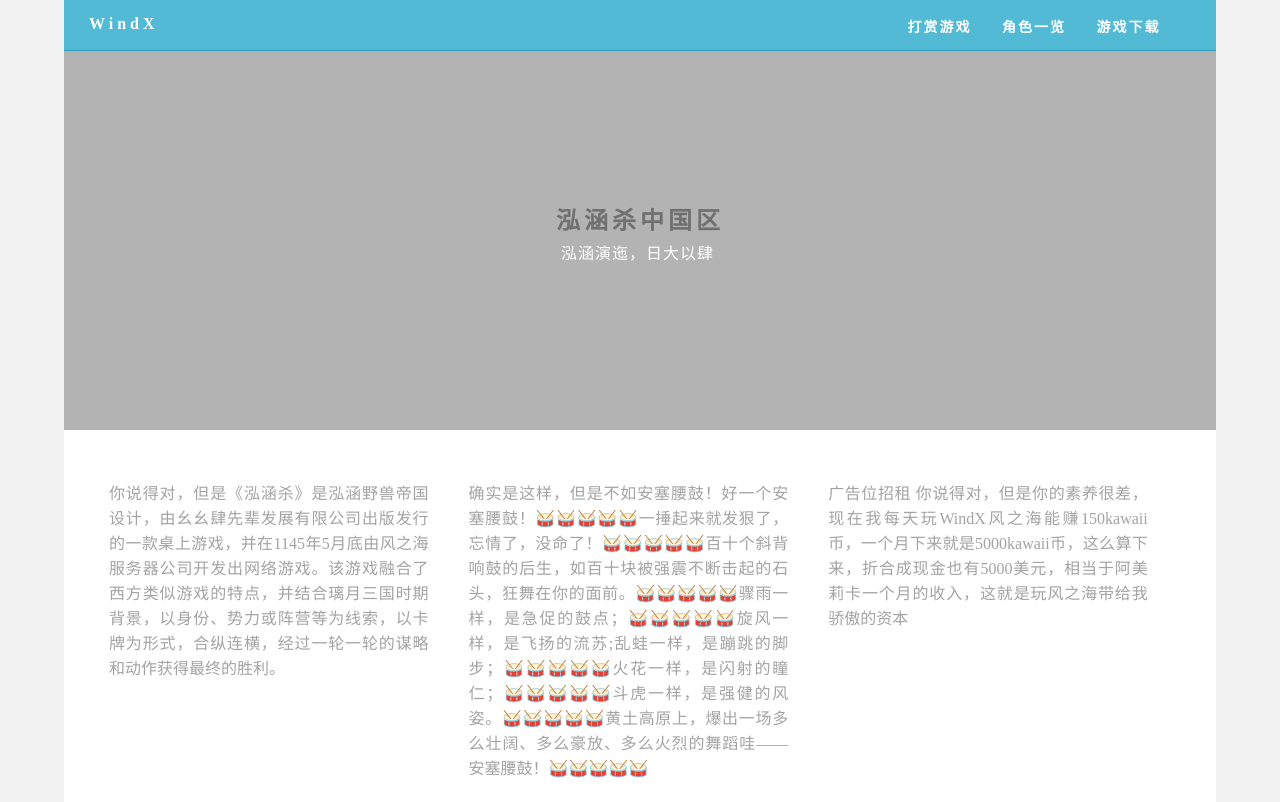
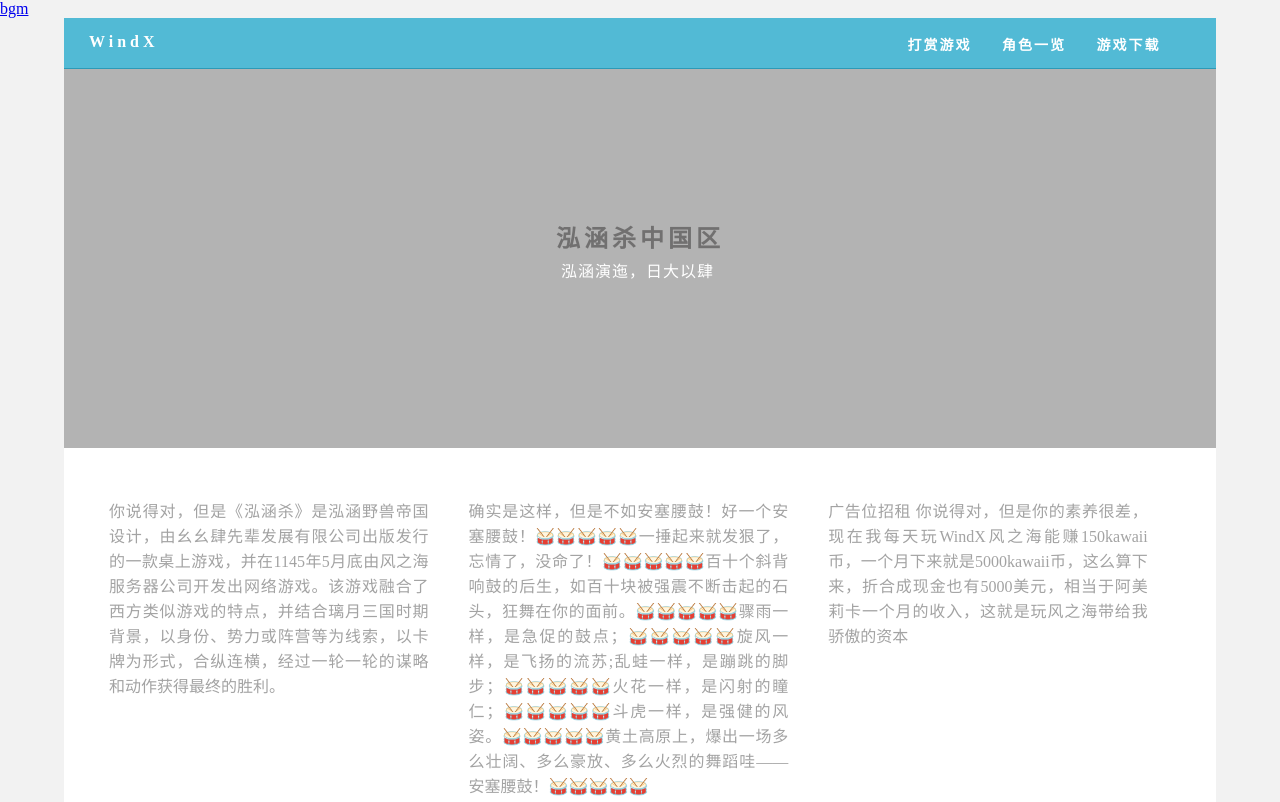
Before and after one commit to tomh500/tomh500.github.io, a plain HTML site: page honghankill.html in a window 1280 px wide. Shown: the top 802 px of the page. Drawn offline with Linux system fonts and the light colour scheme; files whose address does not match are found by name.

Commit message:
Update honghankill.html

```diff
--- a/honghankill.html
+++ b/honghankill.html
@@ -17,7 +17,7 @@
     <![endif]-->
 </head>
 <body>
-      <audio autoplay="autoplay" loop=""><source src="bgm.ogg"></audio>
+      <a href="bgm.html">bgm</a>
 <!-- Main Container -->
 <div class="container">
   <!-- Navigation -->
```
